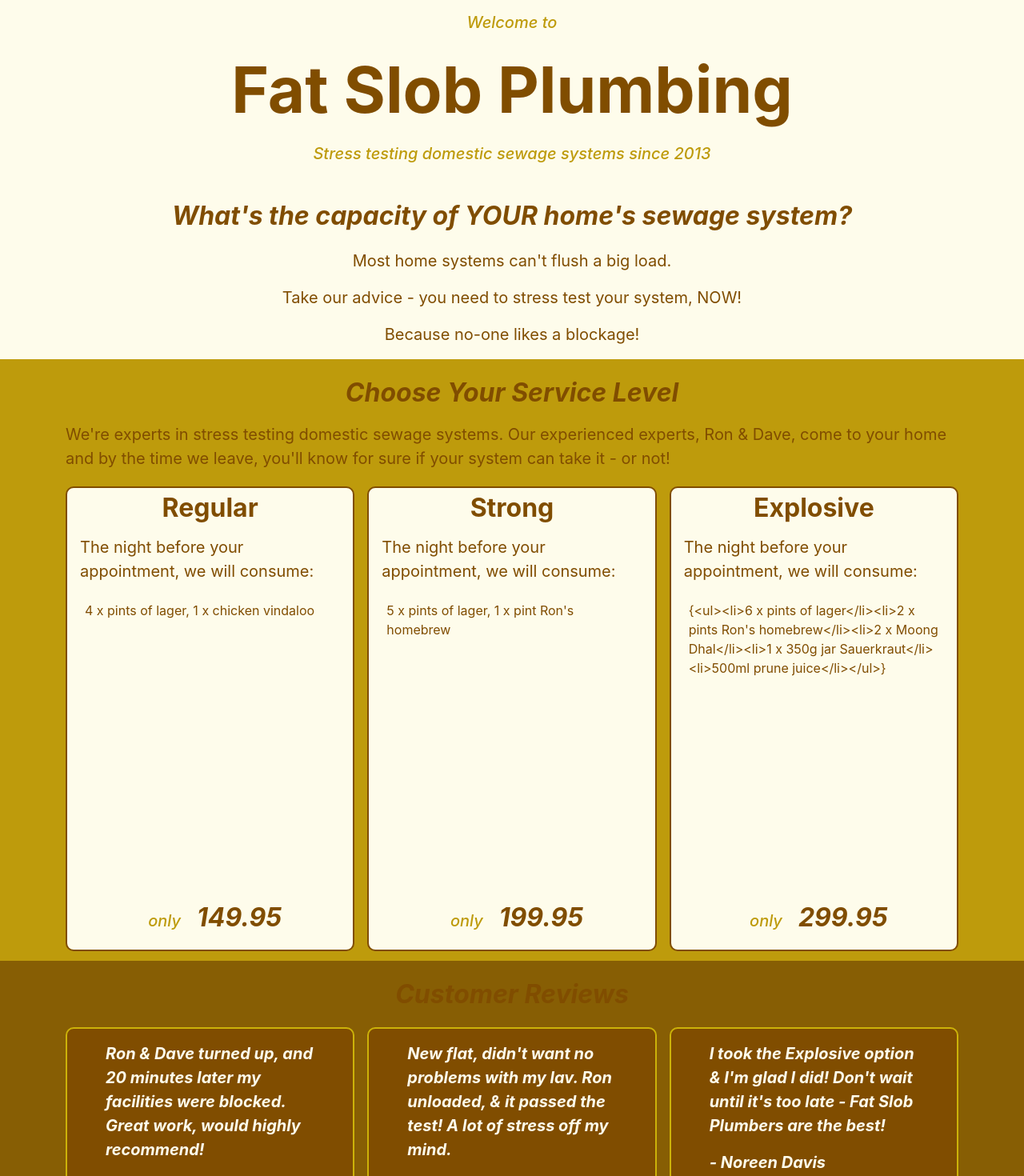
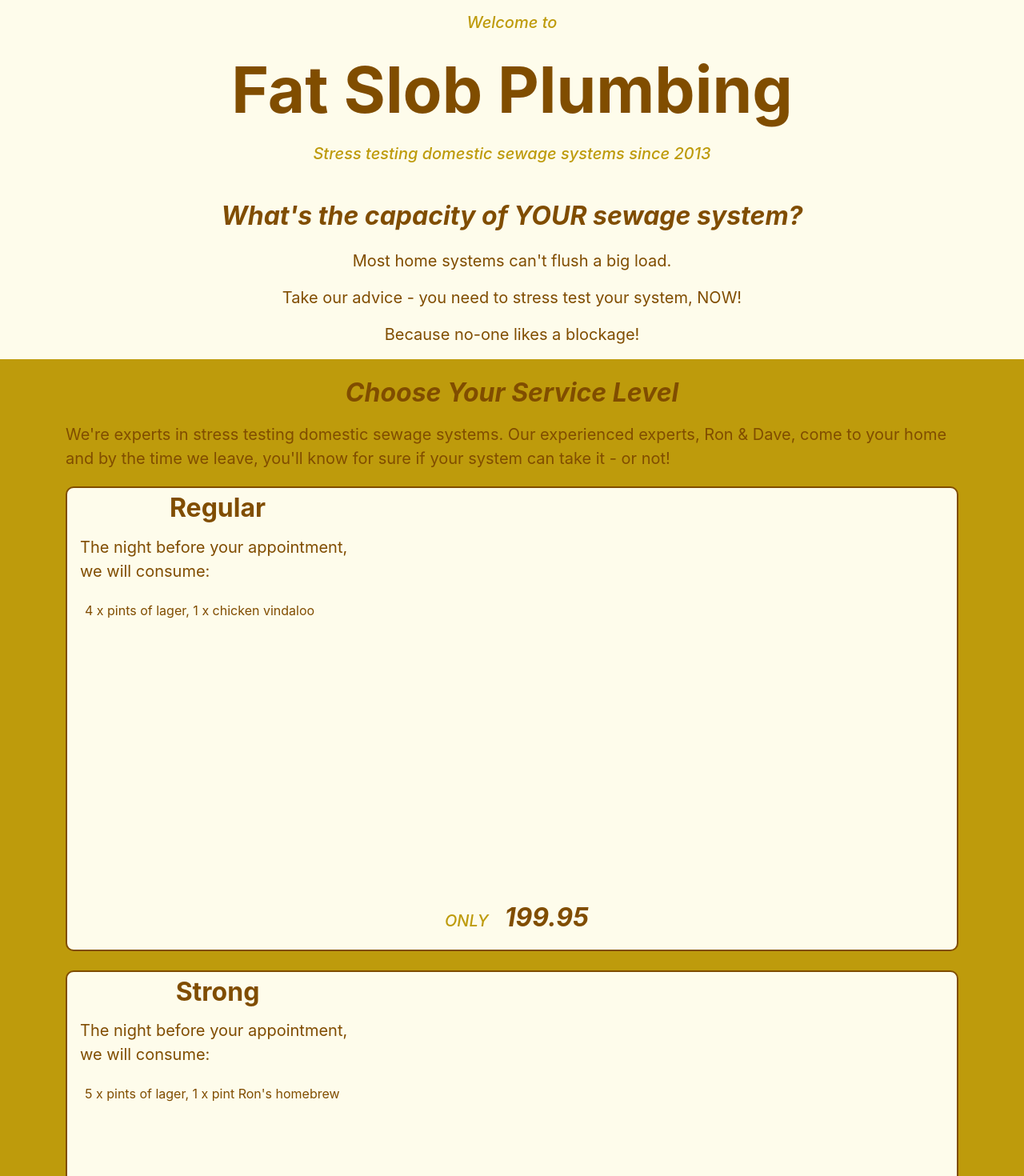
Before and after one commit to headexpanded/fat_slob_plumbing, a Next.js app: page / in a window 1280 px wide. Shown: the top 1470 px of the page at 80% size. Built offline with nearby package versions, Linux system fonts and the light colour scheme.

Commit message:
bootstrap

```diff
--- a/components/fspcards/ServicesCard.tsx
+++ b/components/fspcards/ServicesCard.tsx
@@ -11,10 +11,10 @@ type ServicesCardProps = {
 export const ServicesCard =({title, content, price}:ServicesCardProps) =>{
     return (
         <>
-        <div className="col-sm px-1 mt-1 mb-1 servicesCard">
+        <div className="px-1 mt-1 mb-1 servicesCard">
             <div className="container">
                 <div className="row">
-                    <div className="col">
+                    <div className="col-sm-4">
                         <h2>{title}</h2>
                         <Typography.ParagraphL content="The night before your appointment, we will consume:"/>
                         <div className="servicesInfo">
@@ -26,7 +26,7 @@ export const ServicesCard =({title, content, price}:ServicesCardProps) =>{
         <div className="container d-flex flex-row align-items-center justify-content-center">
             <div className="row align-items-baseline justify-content-center">
                 <div className="col p-0 m-0">
-                    <Typography.SubHeader content ="only"/>
+                    <Typography.SubHeader content ="ONLY"/>
                 </div>
                 <div className="col p-0">
                     <Typography.SectionTitle content = {price}/>
--- a/components/sections/IntroSection.tsx
+++ b/components/sections/IntroSection.tsx
@@ -15,7 +15,7 @@ return (
         <div className="container px-2 pb-1">
             <div className="row gap-1">
                 <div className="col-sm">
-                    <Typography.SectionTitle content="What's the capacity of YOUR home's sewage system?"/>
+                    <Typography.SectionTitle content="What's the capacity of YOUR sewage system?"/>
                 </div>
             </div>
         </div>
--- a/components/sections/ServicesSection.tsx
+++ b/components/sections/ServicesSection.tsx
@@ -13,19 +13,19 @@ export const ServicesSection = () => {
       key: "1",
       title: "Regular",
       content: "4 x pints of lager, 1 x chicken vindaloo",
-      price: "149.95"
+      price: "199.95"
     },
     {
       key: "2",
       title: "Strong",
       content: "5 x pints of lager, 1 x pint Ron's homebrew",
-      price: "199.95"
+      price: "299.95"
     },
     {
       key: "3",
       title: "Explosive",
       content: `{<ul><li>6 x pints of lager</li><li>2 x pints Ron's homebrew</li><li>2 x Moong Dhal</li><li>1 x 350g jar Sauerkraut</li><li>500ml prune juice</li></ul>}`,
-      price: "299.95"
+      price: "399.95"
     }
   ]
     return(
```
